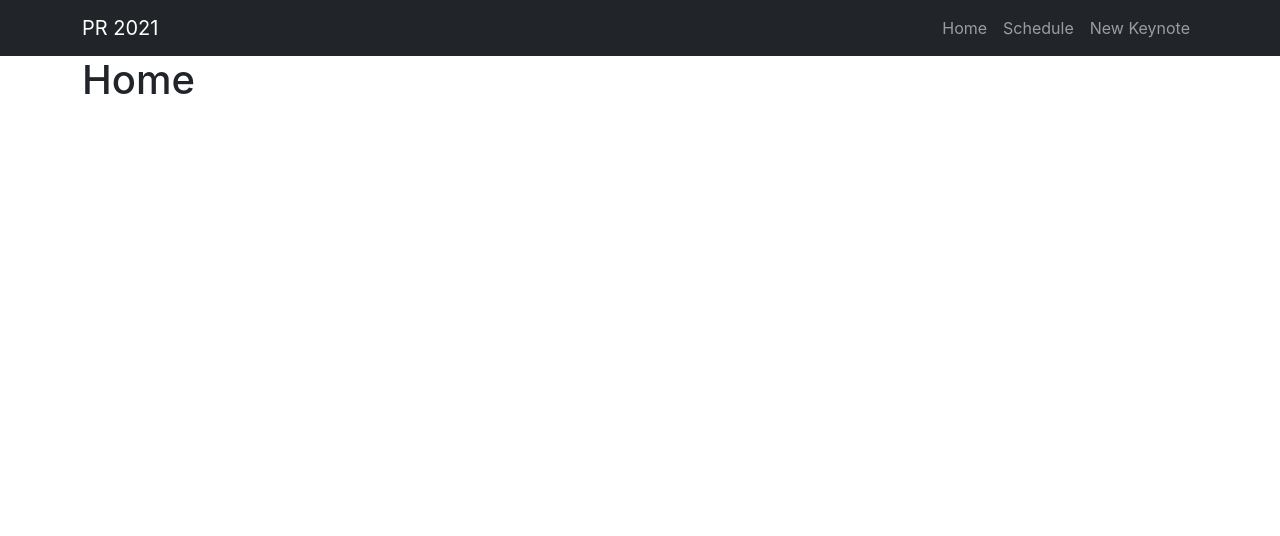
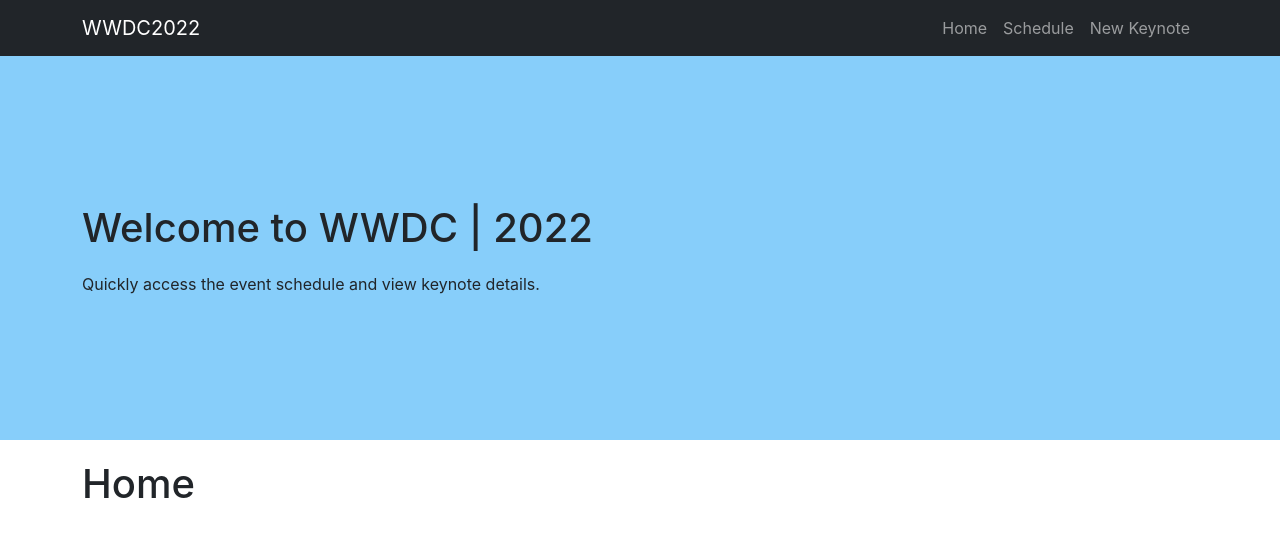
Before and after one commit to lazoxco/event-schedule-app, a React (Create React App) app: page / in a window 1280 px wide. Shown: the top 536 px of the page. Built offline with nearby package versions, Linux system fonts and the light colour scheme.

Commit message:
Added styles.

```diff
--- a/public/index.html
+++ b/public/index.html
@@ -25,6 +25,8 @@
       Learn how to configure a non-root public URL by running `npm run build`.
     -->
     <link href="https://cdn.jsdelivr.net/npm/bootstrap@5.0.1/dist/css/bootstrap.min.css" rel="stylesheet" integrity="sha384-+0n0xVW2eSR5OomGNYDnhzAbDsOXxcvSN1TPprVMTNDbiYZCxYbOOl7+AMvyTG2x" crossorigin="anonymous">
+    <script src="https://cdn.jsdelivr.net/npm/bootstrap@5.0.1/dist/js/bootstrap.bundle.min.js" integrity="sha384-gtEjrD/SeCtmISkJkNUaaKMoLD0//ElJ19smozuHV6z3Iehds+3Ulb9Bn9Plx0x4" crossorigin="anonymous"></script>
+
     <title>PR2021</title>
   </head>
   <body>
--- a/src/App.js
+++ b/src/App.js
@@ -9,13 +9,11 @@
     <Router>
       <div className="App">
         <Navbar />
-
         <Switch>
           <Route exact path="/" component={Home}/>
           <Route exact path="/schedule" component={Schedule}/>
           <Route exact path="/create" component={CreateKeynote}/>
         </Switch>
-
       </div>
     </Router>
   );
--- /dev/null
+++ b/src/components/Jumbotron.js
@@ -0,0 +1,14 @@
+import React from 'react'
+
+ function Jumbotron() {
+  return (
+    <div className="jumbotron">
+      <div className="container">
+        <h1>Welcome to WWDC | 2022</h1>
+        <p>Quickly access the event schedule and view keynote details.</p>
+      </div>
+    </div>
+  )
+}
+
+export default Jumbotron
--- a/src/containers/Home.js
+++ b/src/containers/Home.js
@@ -1,9 +1,11 @@
 import React, { Component } from 'react'
+import Jumbotron from '../components/Jumbotron'
 
 class Home extends Component {
   render(){
     return(
       <div className="home">
+        <Jumbotron />
         <div className="container">
           <h1>Home</h1>
         </div>
--- a/src/containers/Navbar.js
+++ b/src/containers/Navbar.js
@@ -4,7 +4,7 @@
   return (
     <nav className="navbar navbar-expand-sm bg-dark navbar-dark">
     <div class="container">
-      <a className="navbar-brand" href="/">PR 2021</a>
+      <a className="navbar-brand" href="/">WWDC2022</a>
 
       <ul className="navbar-nav">
         <li className="nav-item active">
--- a/src/index.css
+++ b/src/index.css
@@ -11,3 +11,13 @@
   font-family: source-code-pro, Menlo, Monaco, Consolas, 'Courier New',
     monospace;
 }
+
+.jumbotron {
+  background-color: lightskyblue;
+  padding: 10% 0;
+  /* background-image: url("paper.gif"); */
+}
+
+h1 {
+  margin: 20px 0;
+}
```
